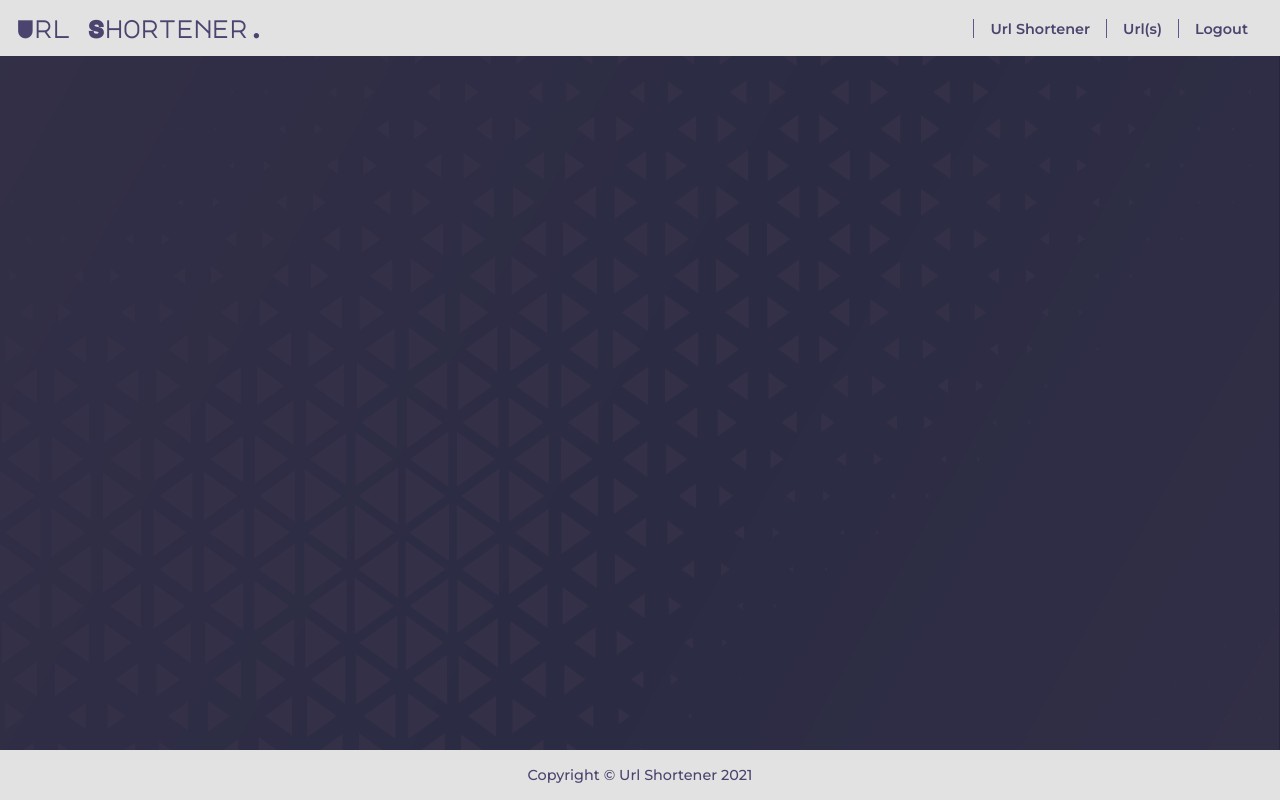
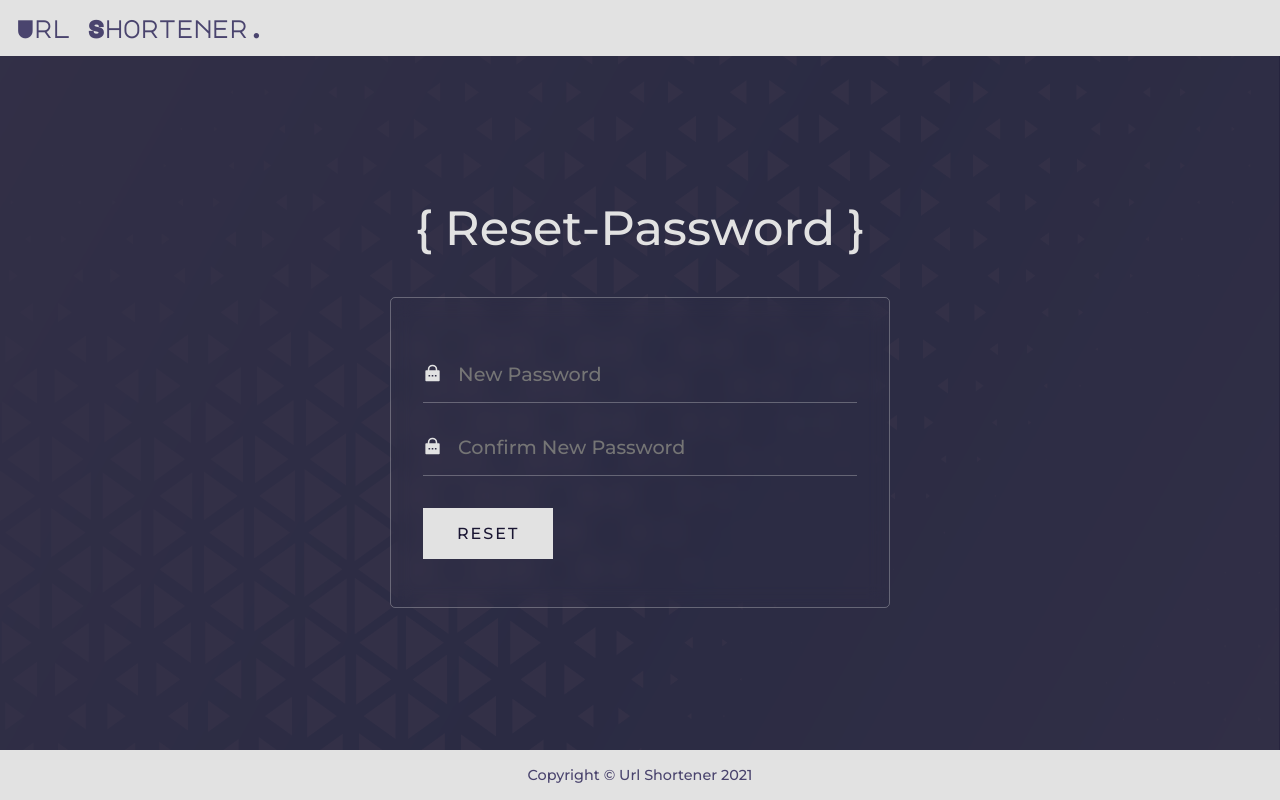
Before and after one commit to Deepak-Kumar-D/Urlshortener-Frontend, a React (Create React App) app: page /resetpassword/1 in a window 1280 px wide. Built offline with nearby package versions, Linux system fonts and the light colour scheme; no server answers.

Commit message:
Forgot Password and Logout completed

```diff
--- a/src/App.js
+++ b/src/App.js
@@ -3,13 +3,17 @@ import { useState, useEffect } from "react";
 import { Route, Switch } from "react-router-dom";
 import Navbar from "./components/Navbar";
 import Login from "./components/Login";
+import Logout from "./components/Logout";
 import Register from "./components/Register";
 import UrlShortener from "./components/UrlShortener";
 import URLs from "./components/URLs";
 import Verify from "./components/Verify";
+import ForgotPassword from "./components/ForgotPassword";
+import ResetPassword from "./components/ResetPassword";
 import Footer from "./components/Footer";
 
 function App() {
+  const [login, setLogin] = useState(false);
   const [url, setUrl] = useState();
   const [urlData, setUrlData] = useState([]);
 
@@ -47,7 +51,7 @@ function App() {
       <img className="bgImg" src="/images/Triangle Pattern.png" alt="bgImg" />
 
       {/* Navigation Bar on top */}
-      <Navbar />
+      <Navbar login={login} />
 
       <Switch>
         <Route exact path="/">
@@ -56,12 +60,29 @@ function App() {
           </div>
         </Route>
 
+        {/* User Login */}
         <Route path="/login">
-          <Login />
+          <Login setLogin={setLogin} />
         </Route>
 
+        {/* User Registeration */}
         <Route path="/register">
           <Register />
+        </Route>
+
+        {/* Verify Router */}
+        <Route path="/verify/:token">
+          <Verify />
+        </Route>
+
+        {/* Forgot Password */}
+        <Route path="/forgotpassword">
+          <ForgotPassword />
+        </Route>
+
+        {/* Reset Password */}
+        <Route path="/resetpassword/:token">
+          <ResetPassword />
         </Route>
 
         {/* Generate URL Shortener Route */}
@@ -75,11 +96,8 @@ function App() {
         </Route>
 
         {/* Logout */}
-        <Route path="/logout">Logout</Route>
-
-        {/* Verify Router */}
-        <Route path="/verify/:token">
-          <Verify />
+        <Route path="/logout">
+          <Logout setLogin={setLogin} />
         </Route>
       </Switch>
 
--- /dev/null
+++ b/src/components/ForgotPassword.js
@@ -0,0 +1,53 @@
+import { MdEmail } from "react-icons/md";
+import { yupResolver } from "@hookform/resolvers/yup";
+import * as yup from "yup";
+import { useForm } from "react-hook-form";
+
+const schema = yup.object().shape({
+  email: yup.string().email().required(),
+});
+
+export default function ForgotPassword() {
+  const {
+    register,
+    reset,
+    handleSubmit,
+    formState: { errors },
+  } = useForm({ resolver: yupResolver(schema) });
+
+  const onSubmit = async (data) => {
+    const obj = await fetch("http://localhost:5000/forgotpassword", {
+      method: "POST",
+      headers: { "Content-Type": "application/json" },
+      body: JSON.stringify({
+        email: data.email,
+      }),
+    });
+
+    if (obj.status !== 422) {
+      alert("Please check your Email to reset the password.");
+      reset();
+    } else {
+      alert("Invalid Email-Id");
+    }
+  };
+  return (
+    <div className="generateForm aligned login">
+      <p>{"{ Forgot-Password }"}</p>
+      <form method="POST" onSubmit={handleSubmit(onSubmit)}>
+        <div className="flex b-border">
+          <MdEmail className="form-icon" />
+          <input
+            type="text"
+            placeholder="E-mail"
+            name="email"
+            {...register("email")}
+          />
+        </div>
+        <p className="message">{errors.email && "⚠ Email is required!"}</p>
+
+        <input type="submit" value="Submit" />
+      </form>
+    </div>
+  );
+}
--- a/src/components/Login.js
+++ b/src/components/Login.js
@@ -1,4 +1,4 @@
-import { Link } from "react-router-dom";
+import { Link, useHistory } from "react-router-dom";
 import { MdEmail } from "react-icons/md";
 import { RiLockPasswordFill } from "react-icons/ri";
 import { yupResolver } from "@hookform/resolvers/yup";
@@ -10,18 +10,42 @@ const schema = yup.object().shape({
   password: yup.string().required(),
 });
 
-export default function Login() {
+export default function Login({ setLogin }) {
+  const history = useHistory();
   const {
     register,
     handleSubmit,
     formState: { errors },
   } = useForm({ resolver: yupResolver(schema) });
 
-  const onSubmit = () => {};
+  const onSubmit = async (data) => {
+    const obj = await fetch("http://localhost:5000/signin", {
+      method: "POST",
+      headers: {
+        "Content-Type": "application/json",
+      },
+      body: JSON.stringify({
+        email: data.email,
+        password: data.password,
+      }),
+      mode: "cors",
+      credentials: "include",
+    });
+
+    const signin = await obj.json();
+
+    if (obj.status === 400 || !signin) {
+      console.log(signin);
+    } else {
+      console.log("Login Success");
+      setLogin(true);
+      history.push("/urlshortener");
+    }
+  };
   return (
     <div className="generateForm aligned login">
       <p>{"{ Sign-In }"}</p>
-      <form method="GET" onSubmit={handleSubmit(onSubmit)}>
+      <form method="POST" onSubmit={handleSubmit(onSubmit)}>
         <div className="flex b-border">
           <MdEmail className="form-icon" />
           <input
--- /dev/null
+++ b/src/components/Logout.js
@@ -0,0 +1,34 @@
+import { useEffect } from "react";
+import { useHistory } from "react-router";
+
+export default function Logout({ setLogin }) {
+  const history = useHistory();
+
+  useEffect(() => {
+    const logout = async () => {
+      try {
+        const obj = await fetch("http://localhost:5000/signout", {
+          method: "GET",
+          headers: {
+            Accept: "application/json",
+            "COntent-Type": "application/json",
+          },
+          credentials: "include",
+        });
+
+        history.push("/login", { replace: true });
+        setLogin(false);
+
+        if (obj.status !== 200) {
+          const error = new Error(obj.error);
+          throw error;
+        }
+      } catch (err) {
+        console.log(err);
+      }
+    };
+
+    logout();
+  }, [history, setLogin]);
+  return <div></div>;
+}
--- a/src/components/Navbar.js
+++ b/src/components/Navbar.js
@@ -2,7 +2,7 @@ import { Link } from "react-router-dom";
 import { useState } from "react";
 import { GiHamburgerMenu } from "react-icons/gi";
 
-export default function Navbar() {
+export default function Navbar({ login }) {
   const [show, setShow] = useState(false);
 
   return (
@@ -10,9 +10,14 @@ export default function Navbar() {
       <div className="header">
         <h2>Url Shortener.</h2>
 
+        {login ? (
           <GiHamburgerMenu className="ham" onClick={() => setShow(!show)} />
+        ) : (
+          ""
+        )}
       </div>
 
+      {login ? (
         <ul className={show ? "open" : "close"} onClick={() => setShow(!show)}>
           <li>
             <Link to="/urlshortener">Url Shortener</Link>
@@ -24,6 +29,9 @@ export default function Navbar() {
             <Link to="/logout">Logout</Link>
           </li>
         </ul>
+      ) : (
+        ""
+      )}
     </div>
   );
 }
--- /dev/null
+++ b/src/components/ResetPassword.js
@@ -0,0 +1,80 @@
+import { RiLockPasswordFill } from "react-icons/ri";
+import { yupResolver } from "@hookform/resolvers/yup";
+import * as yup from "yup";
+import { useForm } from "react-hook-form";
+import { useHistory, useParams } from "react-router-dom";
+
+const schema = yup.object().shape({
+  password: yup.string().required(),
+  cpassword: yup
+    .string()
+    .oneOf([yup.ref("password"), null])
+    .required(),
+});
+
+export default function ResetPassword() {
+  const { token } = useParams();
+  const history = useHistory();
+
+  const {
+    register,
+    reset,
+    handleSubmit,
+    formState: { errors },
+  } = useForm({ resolver: yupResolver(schema) });
+
+  const onSubmit = async (data) => {
+    const obj = await fetch(`http://localhost:5000/resetPassword/${token}`, {
+      method: "POST",
+      headers: { "Content-Type": "application/json" },
+      body: JSON.stringify({
+        password: data.password,
+      }),
+    });
+
+    console.log(await obj.json());
+    console.log(token);
+
+    if (obj.status !== 422) {
+      alert(
+        "Password reset successful.\nPress 'Okay' to login with new password."
+      );
+      reset();
+      history.push("/login");
+    } else {
+      alert("Invalid attempt!");
+    }
+  };
+  return (
+    <div className="generateForm aligned login">
+      <p>{"{ Reset-Password }"}</p>
+      <form method="POST" onSubmit={handleSubmit(onSubmit)}>
+        <div className="flex b-border">
+          <RiLockPasswordFill className="form-icon" />
+          <input
+            type="password"
+            placeholder="New Password"
+            name="password"
+            {...register("password")}
+          />
+        </div>
+        <p className="message">{errors.password?.message}</p>
+
+        <div className="flex b-border">
+          <RiLockPasswordFill className="form-icon" />
+          <input
+            type="password"
+            placeholder="Confirm New Password"
+            name="cpassword"
+            {...register("cpassword")}
+          />
+        </div>
+        <p className="message">
+          {errors.cpassword && "⚠ Oops! Passwords should match!"}
+        </p>
+
+        <input type="submit" value="Reset" />
+      </form>
+    </div>
+  );
+}
--- a/src/components/Verify.js
+++ b/src/components/Verify.js
@@ -23,7 +23,7 @@ function Verify() {
 
   useEffect(() => {
     Verification();
-  }, []);
+  });
   return <div></div>;
 }
 
```
Lines whose indentation alone changed are shown as unchanged.
